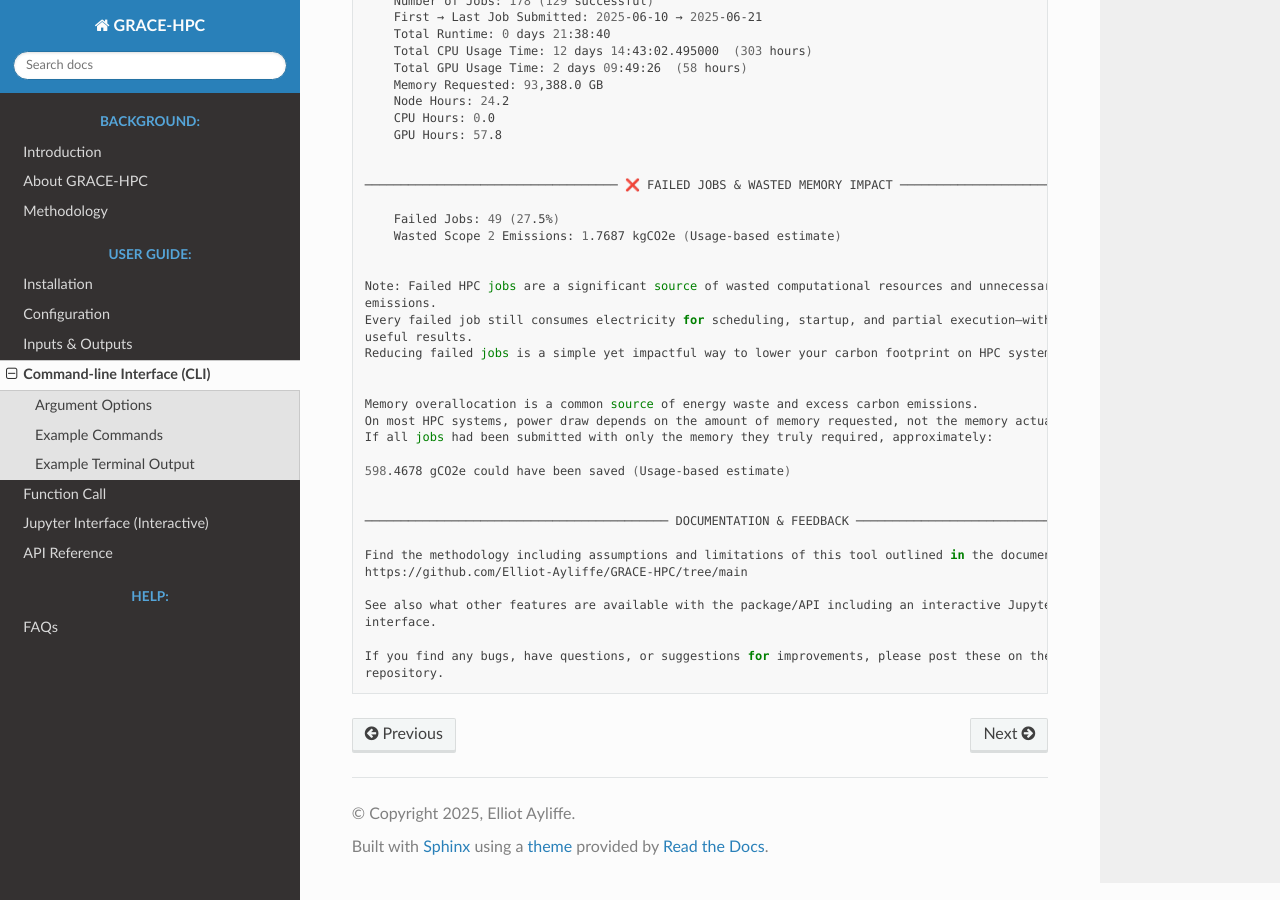
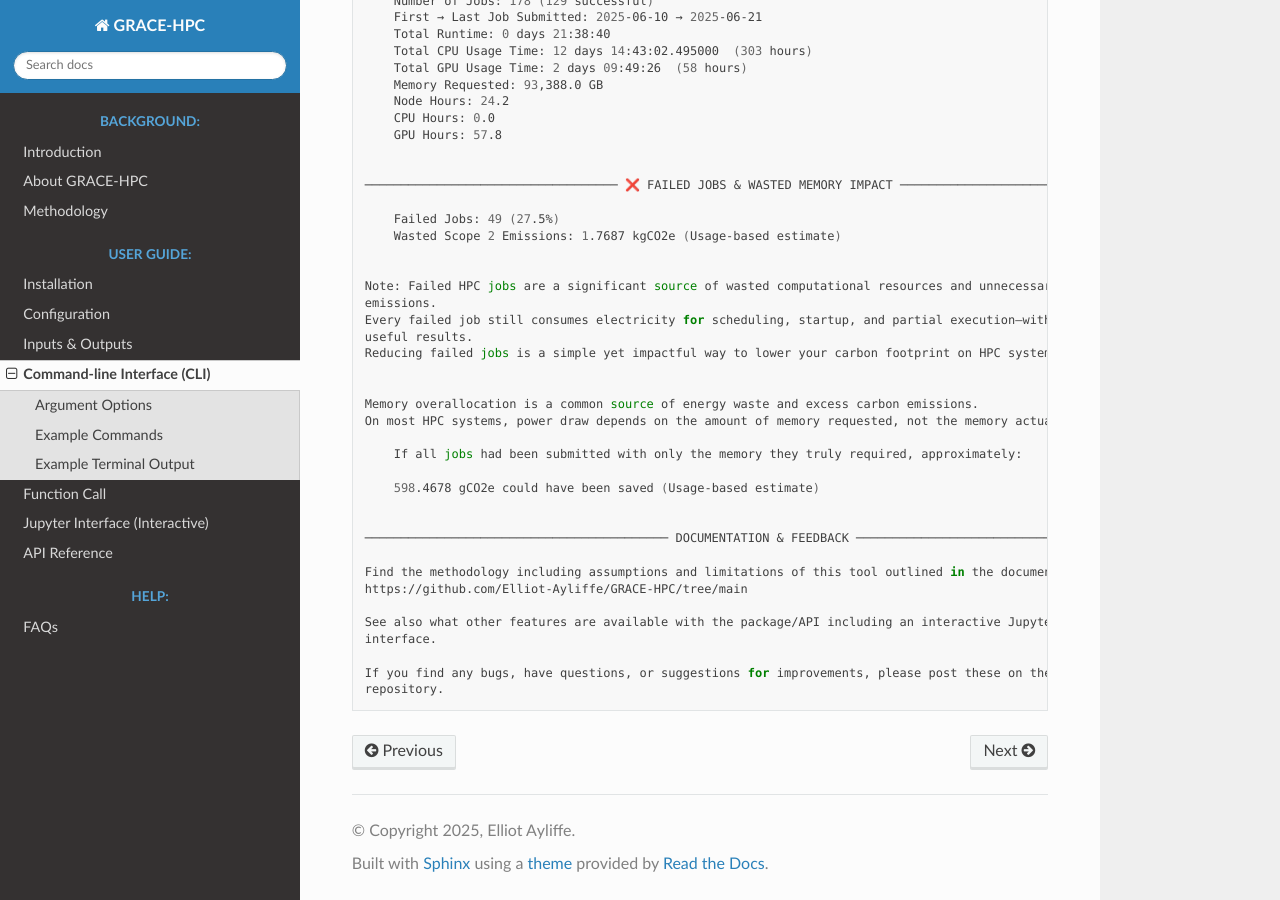
Before and after one commit to Elliot-Ayliffe/GRACE-HPC, a Sphinx documentation site: the page built from docs/cli.md, in a window 1280 px wide and 900 px high, scrolled down 3253 px. Built offline with Sphinx 7.4.7 and the Read the Docs theme 3.1.0, drawn with Linux system fonts in a browser that asks for light colours.

Commit message:
Update cli.md

```diff
--- a/docs/cli.md
+++ b/docs/cli.md
@@ -191,9 +191,10 @@ Reducing failed jobs is a simple yet impactful way to lower your carbon footprin
 
 Memory overallocation is a common source of energy waste and excess carbon emissions.
 On most HPC systems, power draw depends on the amount of memory requested, not the memory actually used.
-If all jobs had been submitted with only the memory they truly required, approximately:
 
-598.4678 gCO2e could have been saved (Usage-based estimate)
+    If all jobs had been submitted with only the memory they truly required, approximately:
+
+    598.4678 gCO2e could have been saved (Usage-based estimate)
 
 
 ────────────────────────────────────────── DOCUMENTATION & FEEDBACK ──────────────────────────────────────────
```
